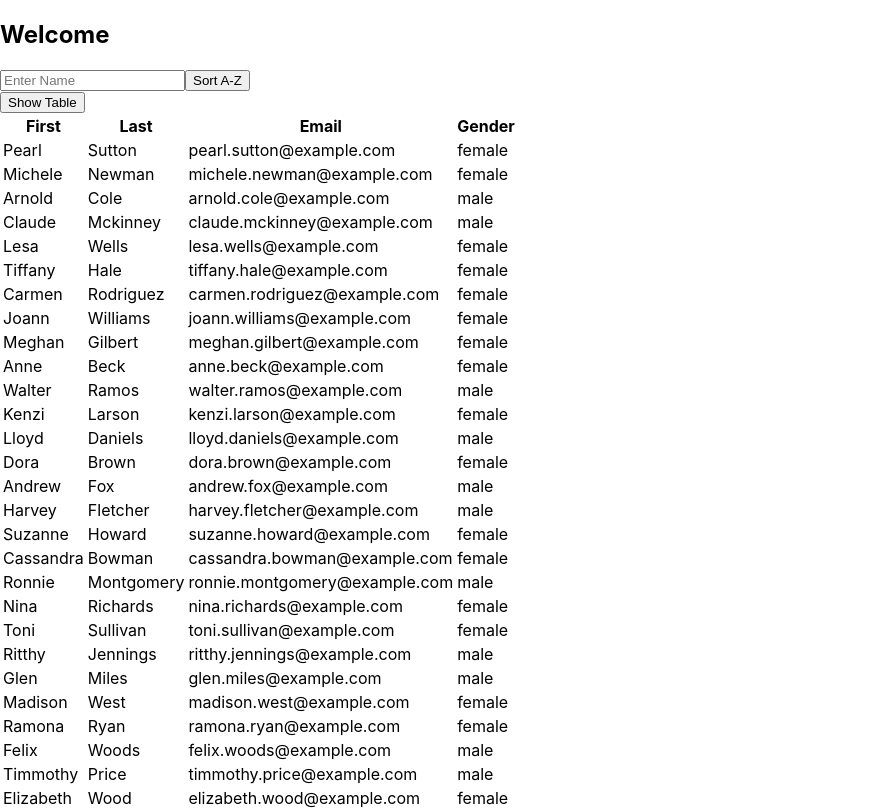
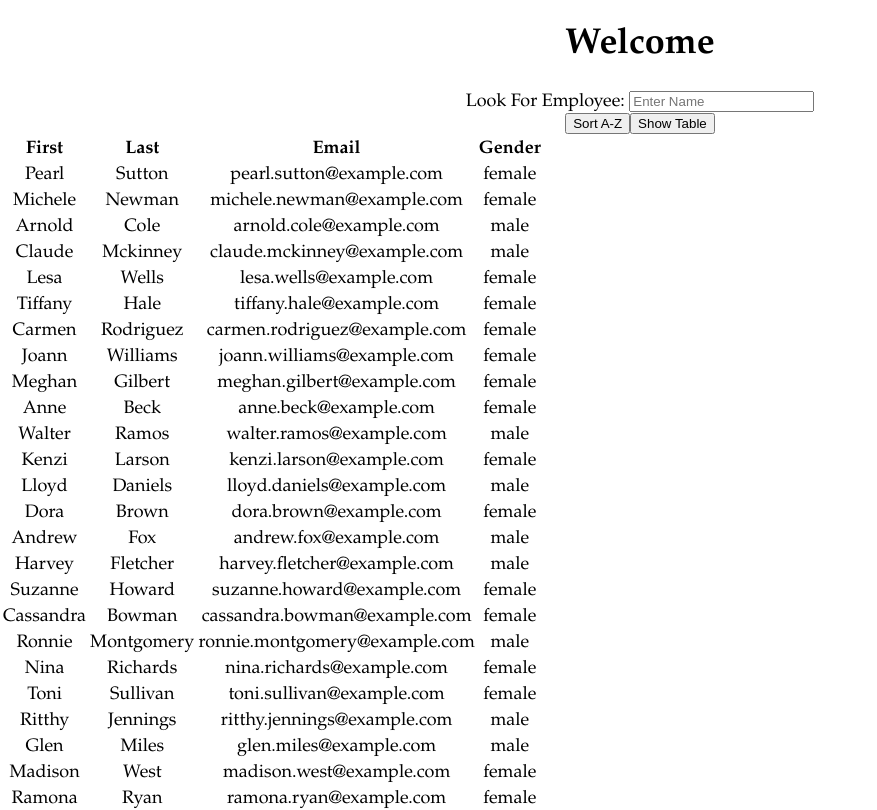
Before and after one commit to PhilipK-webdev/EmployeeDirectory, a React (Create React App) app: page / in a window 1280 px wide. Shown: the top 810 px of the page, without its empty margins (0-877 px from the left). Built offline with nearby package versions, Linux system fonts and the light colour scheme; the HTML template or start-up script is replaced by a standard one.

Commit message:
add css and update README file

```diff
--- a/src/App.css
+++ b/src/App.css
@@ -1,6 +1,6 @@
 .App {
-  /* height: 100vh;
-  width: auto;
-  text-align: center; */
+  font-family: Palatino, URW Palladio L, serif;
+  font-size: large;
+  text-align: center;
 
 }
--- a/src/App.js
+++ b/src/App.js
@@ -18,7 +18,6 @@ function App() {
       if (allEmployees[index].first.toLowerCase().startsWith(e.target.value.toLowerCase())) {
         filteredEmp.push(allEmployees[index])
       }
-
     }
     setEmployee(filteredEmp);
   }
@@ -58,7 +57,7 @@ function App() {
     <div className="App">
       <div className="container">
         <div className="jumbotron rounded-0">
-          <h2 className="text-center mb-3">Welcome</h2>
+          <h1 className="text-center mb-3 text-monospace bg-success text-white">Welcome</h1>
           <Form modifyName={modifyName} submitName={submitName} showAll={showAll} />
           <Employee employee={employee} />
         </div>
--- a/src/component/Form/Form.js
+++ b/src/component/Form/Form.js
@@ -3,13 +3,13 @@ import React from 'react';
 const Form = ({ modifyName, submitName, showAll }) => {
     return (
         <div>
-            <form className="form-group"  >
+            <form className="form-group">
+                <label>Look For Employee: </label>
                 <input className="form-group ml-3" type="text" placeholder="Enter Name" onChange={modifyName} />
-                <button className="btn btn-primary ml-2 rounded-0" type="submit" id={"search"} onClick={submitName} >Sort A-Z</button>
             </form>
-            <button className="btn btn-primary ml-2 rounded-0" type="submit" id={"showAll"} onClick={showAll} >Show Table</button>
+            <button className="btn btn-primary ml-3 mb-3 rounded-0" type="submit" id={"search"} onClick={submitName} >Sort A-Z</button>
+            <button className="btn btn-primary ml-3 mb-3 rounded-0" type="submit" id={"showAll"} onClick={showAll} >Show Table</button>
         </div>
-
     )
 }
 export default Form
```
Also changed, not shown: 1 other file (tests, documents, lock files or other folders).
